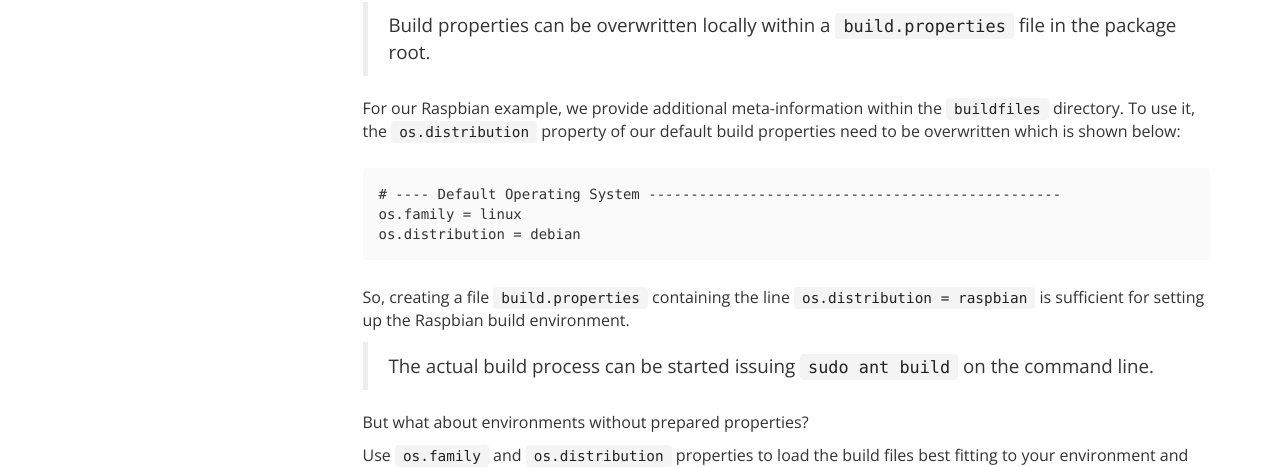
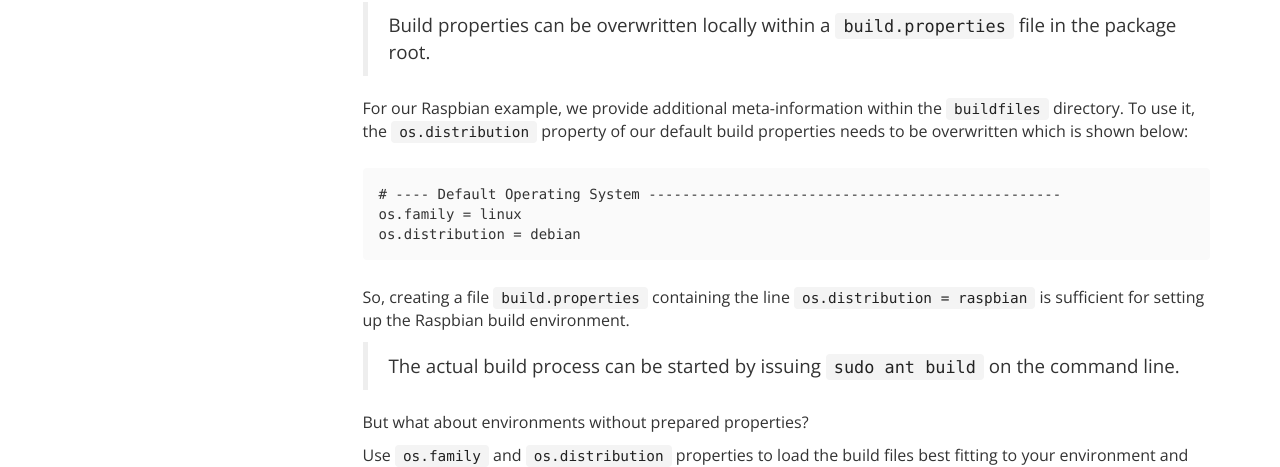
Before and after one commit to appserver-io/appserver, a Jekyll site: the page built from _docs/installation.md, in a window 1280 px wide and 900 px high, scrolled down 2433 px. Shown: the part 140-607 px from the top of the window. Built offline with Jekyll 4.4.1, drawn with Linux system fonts in a browser that asks for light colours; nearby versions of some CDN libraries; library files that are not in the unit come from our copies; Markdown is read by kramdown in place of the engine named in the settings.

Commit message:
Update installation.md
Minor changes.

````diff
--- a/_docs/installation.md
+++ b/_docs/installation.md
@@ -105,7 +105,7 @@ It contains information about the environment, about the dependencies appserver.
 > Build properties can be overwritten locally within a `build.properties` file in the package root.
 
 For our Raspbian example, we provide additional meta-information within the `buildfiles` directory.
-To use it, the `os.distribution` property of our default build properties need to be overwritten which is shown below:
+To use it, the `os.distribution` property of our default build properties needs to be overwritten which is shown below:
 
 ```
 # ---- Default Operating System -------------------------------------------------
@@ -115,7 +115,7 @@ os.distribution = debian
 
 So, creating a file `build.properties` containing the line `os.distribution = raspbian` is sufficient for setting up the Raspbian build environment.
 
-> The actual build process can be started issuing `sudo ant build` on the command line.
+> The actual build process can be started by issuing `sudo ant build` on the command line.
 
 But what about environments without prepared properties?
 
````
